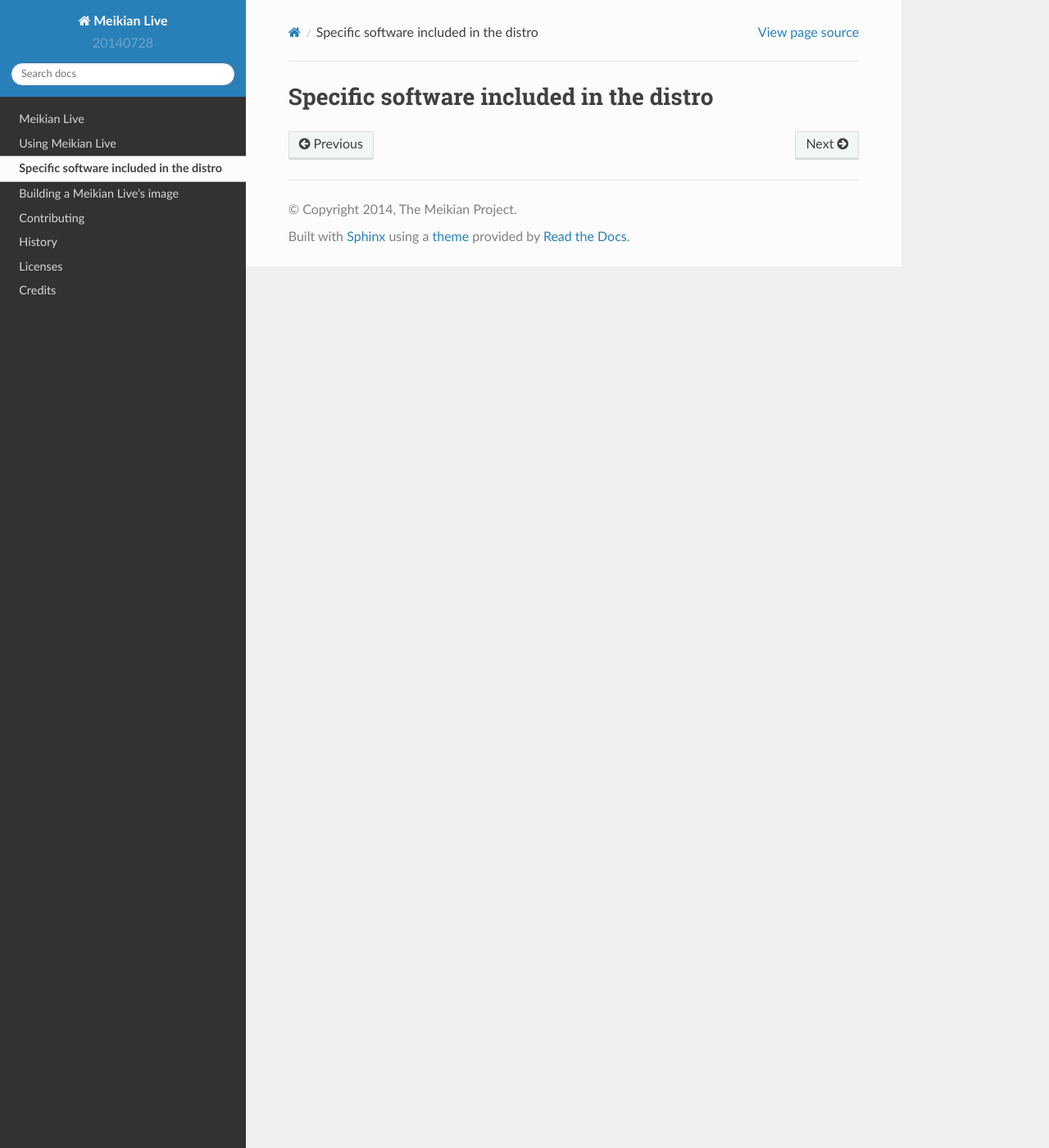
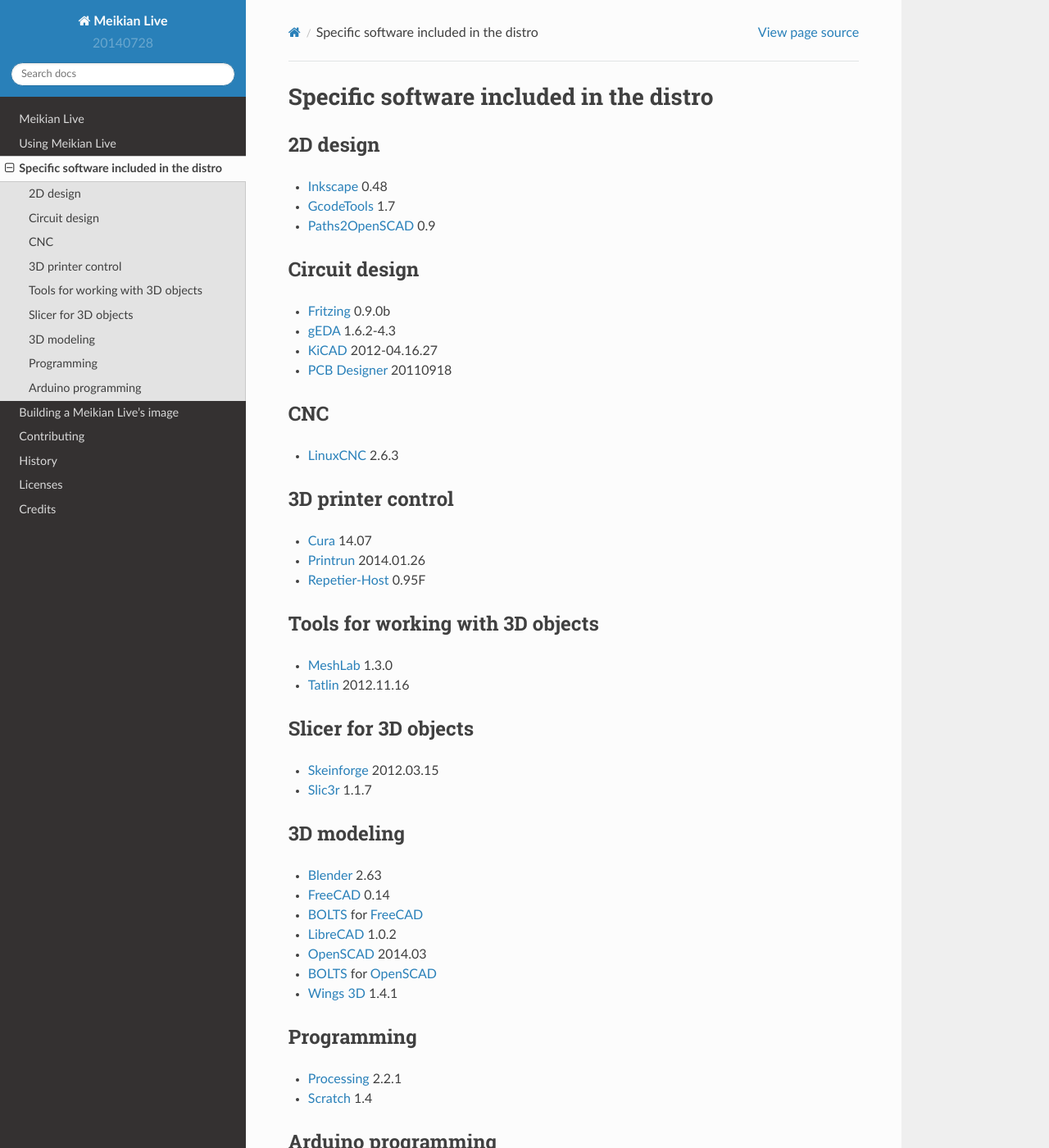
Before and after one commit to mo22de/meikian-dev, a Sphinx documentation site: the page built from docs/en/source/software.rst, in a window 1280 px wide and 1400 px high. Shown: the whole window at 82% size. Built offline with Sphinx 7.4.7 and the Read the Docs theme 2.0.0, drawn with Linux system fonts in a browser that asks for light colours; some of the changed text lies outside the part shown.

Commit message:
updated the english documentation

```diff
--- a/docs/en/source/software.rst
+++ b/docs/en/source/software.rst
@@ -1,3 +1,107 @@
 ========================================
 Specific software included in the distro
 ========================================
+
+2D design
+~~~~~~~~~
+
+* `Inkscape`_ 0.48
+* `GcodeTools`_ 1.7
+* `Paths2OpenSCAD`_ 0.9
+
+.. _`Inkscape`: http://www.inkscape.org/es/
+.. _`GcodeTools`: http://www.cnc-club.ru/forum/viewtopic.php?t=35
+.. _`Paths2OpenSCAD`: https://github.com/l0b0/paths2openscad
+
+
+Circuit design
+~~~~~~~~~~~~~~
+
+* `Fritzing`_ 0.9.0b
+* `gEDA`_ 1.6.2-4.3
+* `KiCAD`_ 2012-04.16.27
+* `PCB Designer`_ 20110918
+
+.. _`Fritzing`: http://fritzing.org
+.. _`gEDA`: http://www.geda-project.org
+.. _`KiCAD`: http://www.kicad-pcb.org
+.. _`PCB Designer`: http://pcb.geda-project.org
+
+
+CNC
+~~~
+
+* `LinuxCNC`_ 2.6.3
+
+.. _`LinuxCNC`: http://linuxcnc.org/
+
+
+3D printer control
+~~~~~~~~~~~~~~~~~~
+
+* `Cura`_ 14.07
+* `Printrun`_ 2014.01.26
+* `Repetier-Host`_ 0.95F
+
+.. _`Cura`: https://www.ultimaker.com/pages/our-software
+.. _`Printrun`: https://github.com/kliment/Printrun
+.. _`Repetier-Host`: http://www.repetier.com/documentation/repetier-host
+
+
+Tools for working with 3D objects
+~~~~~~~~~~~~~~~~~~~~~~~~~~~~~~~~~
+
+* `MeshLab`_ 1.3.0
+* `Tatlin`_ 2012.11.16
+
+.. _`MeshLab`: http://meshlab.sourceforge.net
+.. _`Tatlin`: http://dkobozev.github.io/tatlin/
+
+
+Slicer for 3D objects
+~~~~~~~~~~~~~~~~~~~~~
+
+* `Skeinforge`_ 2012.03.15
+* `Slic3r`_ 1.1.7
+
+.. _`Skeinforge`: http://fabmetheus.crsndoo.com
+.. _`Slic3r`: http://slic3r.org/
+
+
+3D modeling
+~~~~~~~~~~~
+
+* `Blender`_ 2.63
+* `FreeCAD`_ 0.14
+* `BOLTS`_ for `FreeCAD`_
+* `LibreCAD`_ 1.0.2
+* `OpenSCAD`_ 2014.03
+* `BOLTS`_ for `OpenSCAD`_
+* `Wings 3D`_ 1.4.1
+
+.. _`Blender`: http://www.blender.org
+.. _`FreeCAD`: http://www.freecadweb.org
+.. _`LibreCAD`: http://librecad.org
+.. _`OpenSCAD`: http://www.openscad.org
+.. _`BOLTS`: http://www.bolts-library.org
+.. _`Wings 3D`: http://www.wings3d.com
+
+
+Programming
+~~~~~~~~~~~
+
+* `Processing`_ 2.2.1
+* `Scratch`_ 1.4
+
+.. _`Processing`: http://processing.org
+.. _`Scratch`: http://scratch.mit.edu
+
+
+Arduino programming
+~~~~~~~~~~~~~~~~~~~
+
+* `Arduino IDE`_ 1.0.5
+* `S4A`_ 1.5
+
+.. _`Arduino IDE`: http://arduino.cc/en/pmwiki.php?n=main/software
+.. _`S4A`: http://s4a.cat/index_es.html
```
